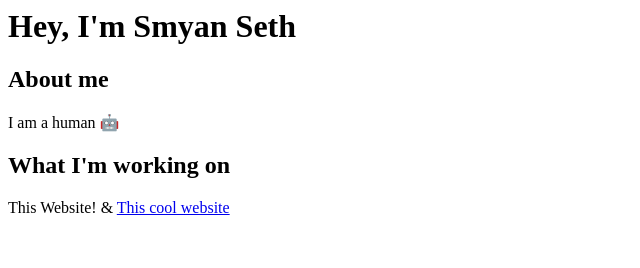
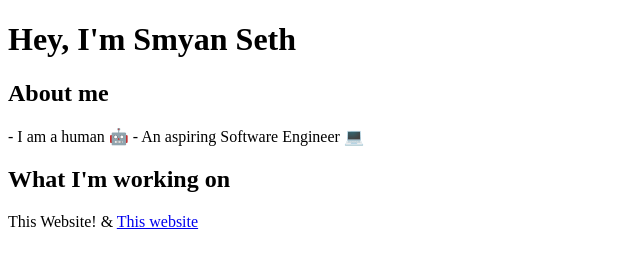
Before and after one commit to smyan-seth/Website, a plain HTML site: page index.html in a window 1280 px wide. Shown: the whole page, without its empty margins (0-640 px from the left). Drawn offline with Linux system fonts and the light colour scheme.

Commit message:
Add files via upload

```diff
--- a/index.html
+++ b/index.html
@@ -1,15 +1,20 @@
+<!DOCTYPE html>
 <html >
+    <head>
+        <title>Smyan Seth - About me</title>
+    </head>
     <h1 >
         Hey, I'm Smyan Seth
     </h1 >
     <body>
     <h2>About me</h2>
     <p>
-        I am a human 🤖
+        - I am a human 🤖
+        - An aspiring Software Engineer 💻
     </p>
     <h2>What I'm working on</h2>
     <p>
-        This Website! & <a href="https://smyan-seth.github.io/website-ext-1/">This cool website</a>
+        This Website! & <a href="https://smyan-seth.github.io/website-ext-1/">This website</a>
     </p>
     </body>
 </html>
```
